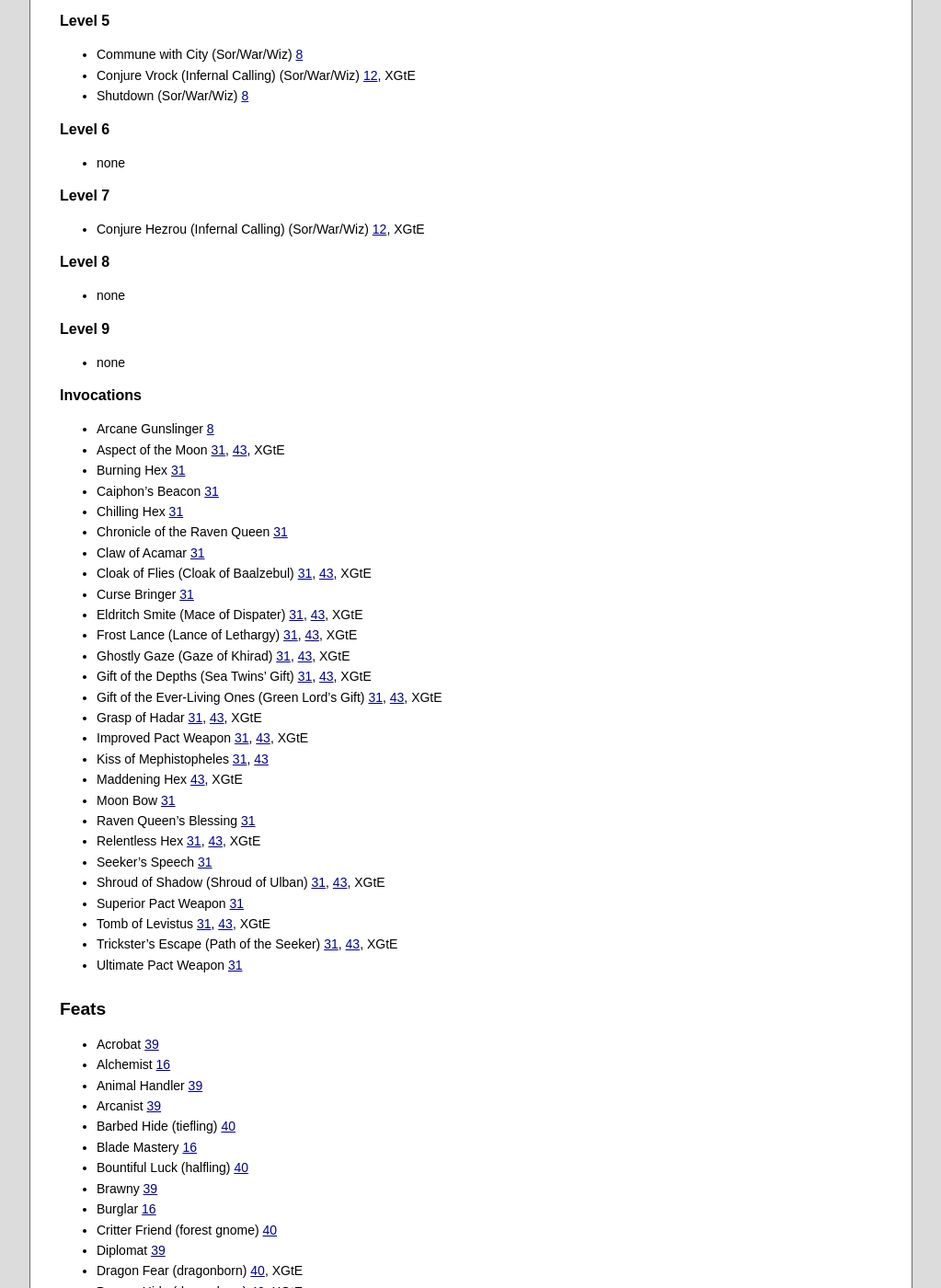
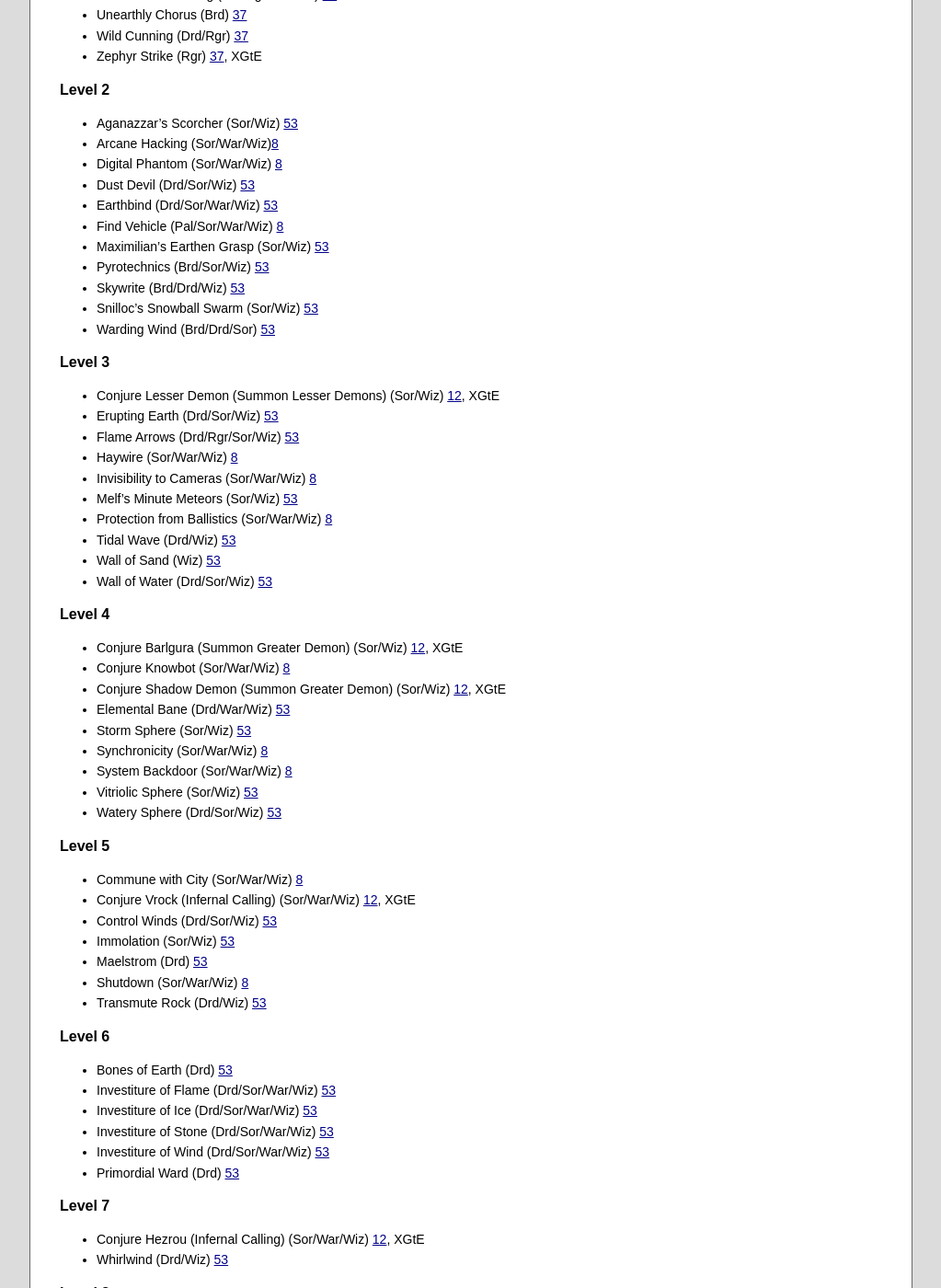
Before and after one commit to orbitalflower/orbitalflower.github.io, a Jekyll site: the page built from _posts/2017-06-21-5e-unearthed-arcana-index.md, in a window 1280 px wide and 1400 px high, scrolled down 5433 px. Shown: the whole window at 92% size, without its empty margins (128-1151 px from the left). Built offline with Jekyll 4.4.1, drawn with Linux system fonts in a browser that asks for light colours; some of the changed text lies outside the part shown.

Commit message:
Unearthed Arcana update

```diff
--- a/_posts/2017-06-21-5e-unearthed-arcana-index.md
+++ b/_posts/2017-06-21-5e-unearthed-arcana-index.md
@@ -17,12 +17,12 @@
 ## Articles by usefulness
 
 ### For any character
-- Feats [2][], [16][], [39][], [42][]
+- Feats [2][], [16][], [39][], [42][], [53][]
 - Downtime rules [38][]
 
 ### For any new character
 - New classes [4][], [10][], [28][], [34][]
-- New races [2][], [5][], [12][], [15][], [42][], [44][], [45][], [46][], [49][], [50][], [51][]
+- New races [2][], [5][], [12][], [15][], [42][], [44][], [45][], [46][], [49][], [50][], [51][], [53][]
 - New backgrounds [44][], [46][]
 
 ### For characters of a certain race
@@ -35,17 +35,17 @@
 
 ### For characters of a certain class
 - Barbarian [21][], [41][]
-- Bard [13][], [22][], [41][]
+- Bard [13][], [22][], [41][], [53][]
 - Cleric [8][], [23][], [37][], [44][]
-- Druid [24][], [37][], [43][]
-- Fighter [5][], [11][], [13][], [15][], [25][], [41][], [43][]
+- Druid [24][], [37][], [43][], [53][], [54][]
+- Fighter [5][], [11][], [13][], [15][], [25][], [41][], [43][], [54][]
 - Monk [26][], [36][], [41][]
 - Paladin [5][], [8][], [11][], [27][], [36][], [37][], [43][]
-- Ranger [5][], [11][], [9][], [19][], [29][], [36][], [37][]
+- Ranger [5][], [11][], [9][], [19][], [29][], [36][], [37][], [53][]
 - Rogue [5][], [15][]
-- Sorcerer [5][], [8][], [11][], [29][], [30][], [37][], [42][], [41][]
-- Warlock [8][], [11][], [12][], [18][], [31][], [37][], [43][]
-- Wizard [2][], [8][], [12][], [18][], [31][], [35][], [37][]
+- Sorcerer [5][], [8][], [11][], [29][], [30][], [37][], [42][], [41][], [53][]
+- Warlock [8][], [11][], [12][], [18][], [31][], [37][], [43][], [53][]
+- Wizard [2][], [8][], [12][], [18][], [31][], [35][], [37][], [53][], [54][]
 
 ## Content index by type
 
@@ -58,6 +58,7 @@
 
 Race variants with identical stats to a standard race are not listed.
 
+- Aarakocra [53][] - Dex+2 Wis+1. Winged people
 - Aetherborn [42][] - Cha+2 Any+1 Any+1. Short-lived beings created of magic
 - Aven, ibis-headed [44][] - Dex+2 Int+1. Versatile winged bird people
 - Aven, hawk-headed [44][] - Dex+2 Wis+2. Perceptive winged bird people
@@ -71,9 +72,15 @@
 - Elf, Shadar-kai [51][] - Dex+2 Cha+1. Shadow elves
 - Elf, Tajuru [45][] - Wis+2 Cha+1. Versatile elves
 - Elf, Vahadar [42][] - Dex+2 Wis+1. Elves with druid cantrip
+- Genasi, Air [53][] - Con+2 Air+1. People of wind
+- Genasi, Earth [53][] - Con+2 Str+1. People of stone
+- Genasi, Fire [53][] - Con+2 Int+1. People of flame
+- Genasi, Water [53][] - Con+2 Wis+1. People of water
 - Gith, Githyanki [49][] - Str+2 Int+1. Psionic warriors
 - Gith, Githzerai [49][] - Wis+2 Int+1. Psionic monks
+- Gnome, Deep [53][] - Int+2 Dex+1. Svirneblin, stony underground gnomes
 - Goblin [45][] - Con+2. Small chaotic creatures
+- Goliath [53][] - Str+1 Con+1. Giant mountain people
 - Human, Kessig [46][] - Dex+1 Wis+1. Fleet-footed, hard-working humans
 - Human, Nephalia [46][] - Int+1 Cha+1. Versatile, skilled humans
 - Human, Stensia [46][] - Str+1 Con+1. Strong, tough vampire-fighting humans
@@ -126,10 +133,12 @@
 #### Druid circles
 - Circle of Dreams [24][], XGtE
 - Circle of the Shepherd [24][], [43][], XGtE
+- Circle of Spores [54][]
 - Circle of Twilight [24][]
 
 #### Fighter archetypes
 - Arcane Archer [25][], [41][], XGtE
+- Brute [54][]
 - Cavalier [13][], [43][], XGtE
 - Knight [25][]
 - Monster Hunter [15][]
@@ -187,6 +196,7 @@
 #### Wizard traditions
 - Artificer [2][]
 - Loremaster [31][]
+- School of Invention [54][]
 - Technomancy [8][]
 - Theurgy [18][], [35][]
 - War Magic [35][], XGtE
@@ -201,19 +211,31 @@
 ### Spells
 
 #### Cantrips
+- Control Flames (Drd/Sor/Wiz) [53][]
+- Create Bonfire (Drd/Sor/War/Wiz) [53][]
+- Frostbite (Drd/Sor/War/Wiz) [53][]
+- Gust (Drd/Sor/Wiz) [53][]
 - Hand of Radiance (Word of Radiance) (Clr) [37][], XGtE
 - Infestation (Drd/Sor/War/Wiz) [37][], XGtE
+- Magic Stone (Drd/War) [53][]
+- Mold Earth (Drd/Sor/Wiz) [53][]
 - On/Off (Sor/War/Wiz) [8][]
 - Primal Savagery (Drd) [37][], XGtE
+- Shape Water (Drd/Sor/Wiz) [53][]
+- Thunderclap (Brd/Drd/Sor/War/Wiz) [53][]
 - Toll the Dead (Clr/Wiz) [37][], XGtE
 - Virtue (Clr) [37][]
 
 #### Level 1
+- Absorb Elements (Drd/Rgr/Wiz) [53][]
+- Beast Bond (Drd/Rgr) [53][]
 - Cause Fear (War/Wiz) [37][], XGtE
 - Ceremony (Clr/Pal) [37][], XGtE
 - Chaos Bolt (Sor) [37][]
+- Earth Tremor (Brd/Drd/Sor/Wiz) [53][]
 - Guiding Hand (Brd/Clr/Drd/Wiz) [37][]
 - Healing Elixir (War/Wiz) [37][]
+- Ice Knife (Drd/Sor/Wiz) [53][]
 - Infallible Relay (Sor/War/Wiz) [8][]
 - Puppet (Brd/War/Wiz) [37][]
 - Remote Access (Sor/War/Wiz) [8][]
@@ -225,36 +247,64 @@
 - Zephyr Strike (Rgr) [37][], XGtE
 
 #### Level 2
+- Aganazzar's Scorcher (Sor/Wiz) [53][]
 - Arcane Hacking (Sor/War/Wiz)[8][]
 - Digital Phantom (Sor/War/Wiz) [8][]
+- Dust Devil (Drd/Sor/Wiz) [53][]
+- Earthbind (Drd/Sor/War/Wiz) [53][]
 - Find Vehicle (Pal/Sor/War/Wiz) [8][]
+- Maximilian's Earthen Grasp (Sor/Wiz) [53][]
+- Pyrotechnics (Brd/Sor/Wiz) [53][]
+- Skywrite (Brd/Drd/Wiz) [53][]
+- Snilloc's Snowball Swarm (Sor/Wiz) [53][]
+- Warding Wind (Brd/Drd/Sor) [53][]
 
 #### Level 3
 - Conjure Lesser Demon (Summon Lesser Demons) (Sor/Wiz) [12][], XGtE
+- Erupting Earth (Drd/Sor/Wiz) [53][]
+- Flame Arrows (Drd/Rgr/Sor/Wiz) [53][]
 - Haywire (Sor/War/Wiz) [8][]
 - Invisibility to Cameras (Sor/War/Wiz) [8][]
+- Melf's Minute Meteors (Sor/Wiz) [53][]
 - Protection from Ballistics (Sor/War/Wiz) [8][]
+- Tidal Wave (Drd/Wiz) [53][]
+- Wall of Sand (Wiz) [53][]
+- Wall of Water (Drd/Sor/Wiz) [53][]
 
 #### Level 4
 - Conjure Barlgura (Summon Greater Demon) (Sor/Wiz) [12][], XGtE
 - Conjure Knowbot (Sor/War/Wiz) [8][]
 - Conjure Shadow Demon (Summon Greater Demon) (Sor/Wiz) [12][], XGtE
+- Elemental Bane (Drd/War/Wiz) [53][]
+- Storm Sphere (Sor/Wiz) [53][]
 - Synchronicity (Sor/War/Wiz) [8][]
 - System Backdoor (Sor/War/Wiz) [8][]
+- Vitriolic Sphere (Sor/Wiz) [53][]
+- Watery Sphere (Drd/Sor/Wiz) [53][]
 
 #### Level 5
 - Commune with City (Sor/War/Wiz) [8][]
 - Conjure Vrock (Infernal Calling) (Sor/War/Wiz) [12][], XGtE
+- Control Winds (Drd/Sor/Wiz) [53][]
+- Immolation (Sor/Wiz) [53][]
+- Maelstrom (Drd) [53][]
 - Shutdown (Sor/War/Wiz) [8][]
+- Transmute Rock (Drd/Wiz) [53][]
 
 #### Level 6
-- none
+- Bones of Earth (Drd) [53][]
+- Investiture of Flame (Drd/Sor/War/Wiz) [53][]
+- Investiture of Ice (Drd/Sor/War/Wiz) [53][]
+- Investiture of Stone (Drd/Sor/War/Wiz) [53][]
+- Investiture of Wind (Drd/Sor/War/Wiz) [53][]
+- Primordial Ward (Drd) [53][]
 
 #### Level 7
 - Conjure Hezrou (Infernal Calling) (Sor/War/Wiz) [12][], XGtE
+- Whirlwind (Drd/Wiz) [53][]
 
 #### Level 8
-- none
+- Abi-Dalzim's Horrid Wilding (Sor/Wiz) [53][]
 
 #### Level 9
 - none
@@ -338,6 +388,7 @@
 - Squat Nimbleness (dwarf/gnome/halfling/any Small) [40][], XGtE
 - Stealthy [39][]
 - Survivalist [39][]
+- Svirfneblin Magic (deep gnome) [53][]
 - Theologian [39][]
 - Wonder Maker (rock gnome) [40][]
 - Wood Elf Magic (wood elf) [40][], XGtE
@@ -442,6 +493,8 @@
 50. [Fiendish Options][50]
 51. [Elf Subraces][51]
 52. [Xanathar's Guide to Everything][52] (print book)
+53. [Elemental Evil Player's Companion][53]
+54. [Three Subclasses][54]
 
 [1]:  https://dnd.wizards.com/articles/features/my-new-d20-modern-campaign "My New d20 Modern Campaign"
 [2]:  https://media.wizards.com/2015/downloads/dnd/UA_Eberron_v1.1.pdf "Eberron"
@@ -495,3 +548,5 @@
 [50]: https://media.wizards.com/2017/dnd/downloads/UA_FiendishOptions.pdf "Fiendish Options"
 [51]: https://media.wizards.com/2017/dnd/downloads/UA-ElfSubraces.pdf "Elf Subraces"
 [52]: https://dnd.wizards.com/products/tabletop-games/rpg-products/xanathars-guide-everything "Xanathar's Guide to Everything"
+[53]: https://media.wizards.com/2015/downloads/dnd/EE_PlayersCompanion.pdf "Elemental Evil Player's Companion"
+[54]: https://media.wizards.com/2018/dnd/downloads/UA-3Subclasses0108.pdf "Three Subclasses"
```
Also changed, not shown: other parts of _posts/2017-06-21-5e-unearthed-arcana-index.md (+2 -2 lines).
